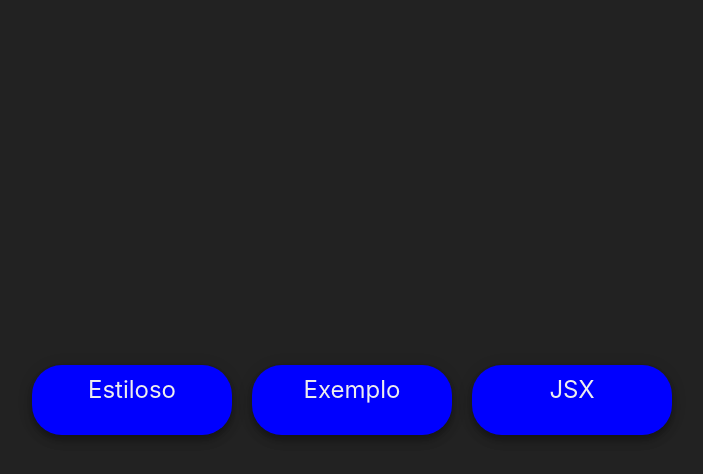
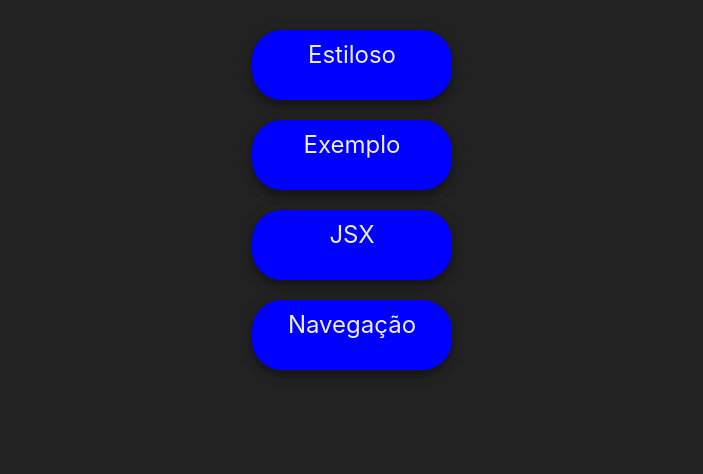
Before and after one commit to davidIsrael-rj/componentes_Next, a Next.js app: page / in a window 1280 px wide. Shown: the top 474 px of the page, without its empty margins (288-991 px from the left). Built offline with nearby package versions, Linux system fonts and the light colour scheme.

Commit message:
Navegação Simples

```diff
--- a/src/components/Navegador.jsx
+++ b/src/components/Navegador.jsx
@@ -3,12 +3,7 @@ import styles from "@/styles/Navegador.module.css"
 
 export default function Navegador(props) {
     return (
-        <div className={styles.navegador}
-            // style={{
-            //     backgroundColor:props.cor ?? 'dodgerblue'
-
-            // }}
-        >
+        <div className={styles.navegador}>
 
             <Link href={props.link}>
                 {props.nome}
--- a/src/pages/index.jsx
+++ b/src/pages/index.jsx
@@ -5,14 +5,17 @@ export default function Inicio(props) {
     return (
         <div style={{
             display: 'flex',
-            justifyContent: 'center',
+            flexDirection:"column",
+            justifyContent: 'flex-start',
             alignItems:'center',
             flexWrap: 'wrap',
+            padding:"20px",
             height: '100vh'
         }}>
             <Navegador link="/estiloso" nome="Estiloso"/>
             <Navegador link="/exemplo" nome="Exemplo"/>
             <Navegador link="/jsx" nome="JSX"/>
+            <Navegador link="/navegacao" nome="Navegação"/>
         </div>
     )
 }
```
Also changed, not shown: src/pages/navegacao/index.jsx (added, +9 -0 lines).
